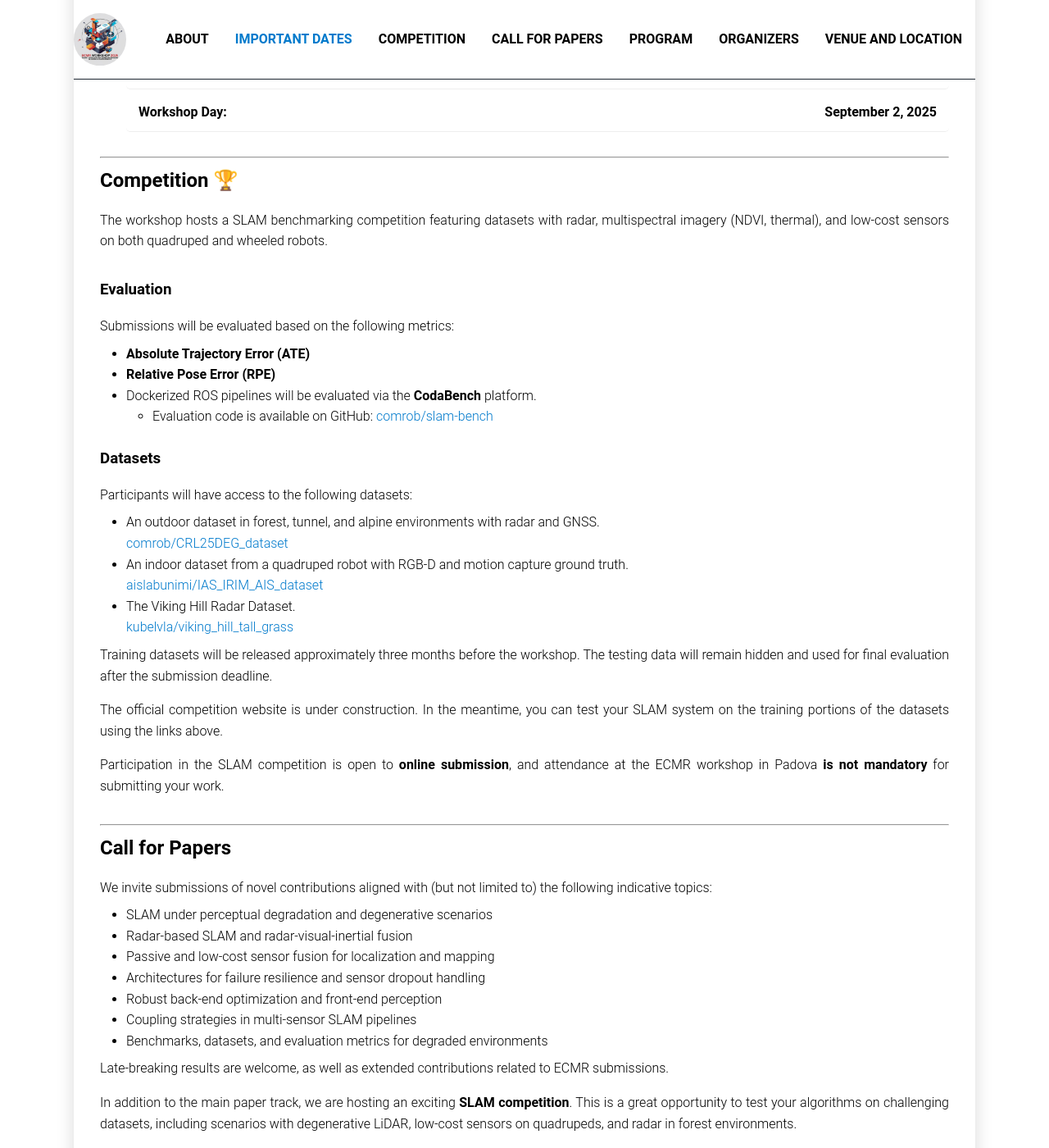
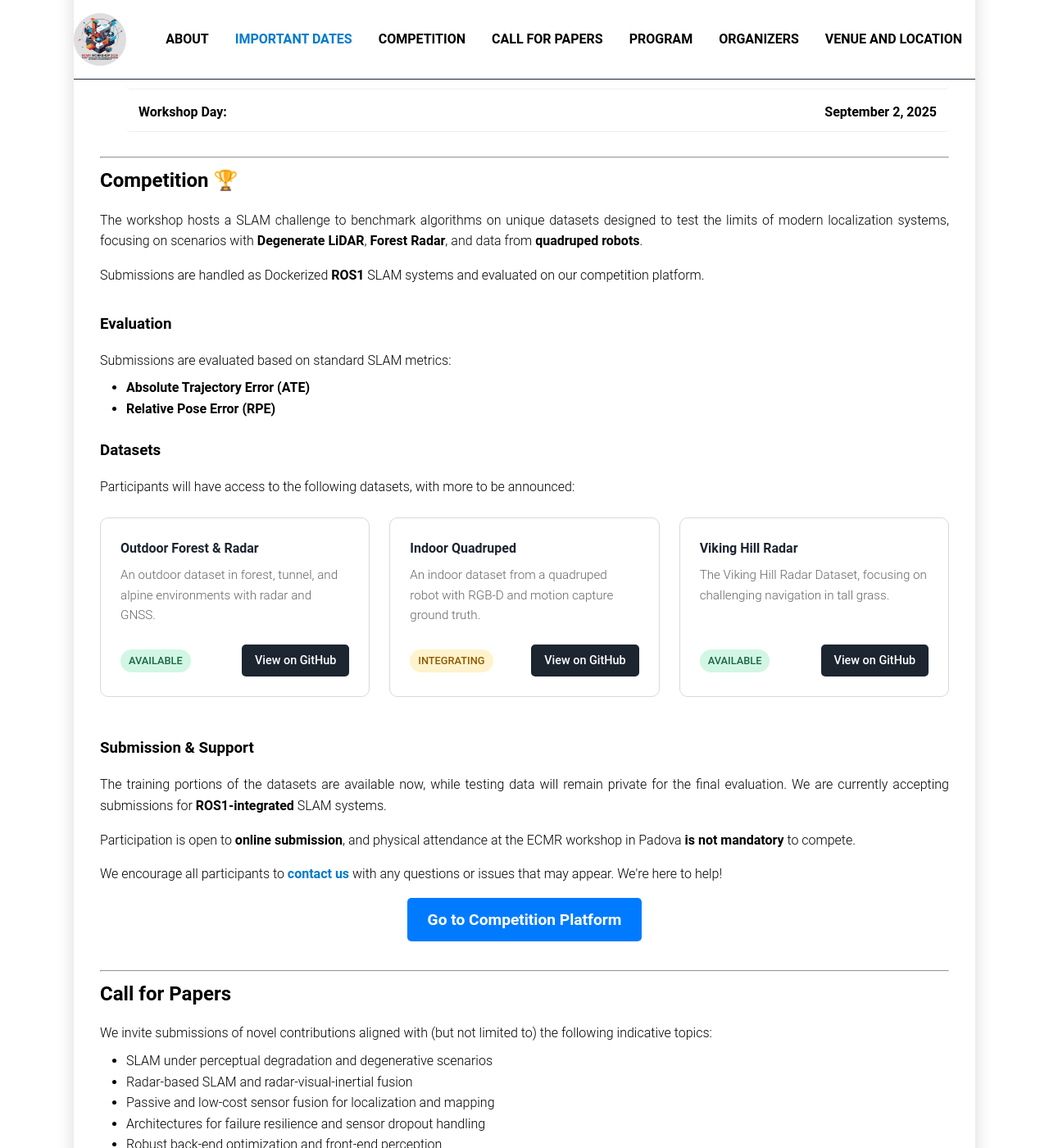
Before and after one commit to comrob/ecmr25slam, a Jekyll site: the page built from docs/index.markdown, in a window 1280 px wide and 1400 px high, scrolled down 797 px. Shown: the whole window at 82% size. Built offline with Jekyll 4.4.1, drawn with Linux system fonts in a browser that asks for light colours.

Commit message:
Add info about competition

```diff
--- a/docs/assets/css/style.css
+++ b/docs/assets/css/style.css
@@ -802,3 +802,82 @@ li.event-poster {
 li.event-break {
   background-color: rgba(108, 117, 125, 0.1); /* Light Grey */
 }
+
+/* --- Styles for Dataset Cards --- */
+
+.dataset-grid {
+  display: grid;
+  grid-template-columns: repeat(auto-fit, minmax(300px, 1fr));
+  gap: 1.5rem;
+  margin-top: 1rem;
+}
+
+.dataset-card {
+  border: 1px solid var(--gray);
+  border-radius: var(--border-radius);
+  padding: 1.5rem;
+  background-color: #fff;
+  display: flex;
+  flex-direction: column;
+  transition: transform 0.3s ease, box-shadow 0.3s ease;
+}
+
+.dataset-card:hover {
+  transform: translateY(-5px);
+  box-shadow: 0 5px 15px rgba(0, 0, 0, 0.08);
+}
+
+.dataset-card h4 {
+  margin-top: 0;
+  margin-bottom: 0.5rem;
+  color: var(--dark-color);
+}
+
+.dataset-card p {
+  font-size: 0.95rem;
+  color: var(--dark-gray);
+  flex-grow: 1; /* Ensures cards in a row have the same height */
+  margin-bottom: 1.5rem;
+}
+
+.card-footer {
+  display: flex;
+  justify-content: space-between;
+  align-items: center;
+  gap: 1rem;
+}
+
+.status-badge {
+  font-size: 0.8rem;
+  font-weight: 500;
+  padding: 4px 10px;
+  border-radius: 15px;
+  text-transform: uppercase;
+  white-space: nowrap;
+}
+
+.status-badge.available {
+  color: #1e6643;
+  background-color: #d1f7e4;
+}
+
+.status-badge.integrating {
+  color: #8c5a00;
+  background-color: #fff3cd;
+}
+
+.github-button {
+  background-color: var(--dark-color);
+  color: white;
+  padding: 8px 16px;
+  text-decoration: none;
+  border-radius: 5px;
+  font-size: 0.9em;
+  font-weight: 500;
+  text-align: center;
+  transition: background-color 0.2s ease;
+}
+
+.github-button:hover {
+  background-color: #000;
+}
--- a/docs/index.markdown
+++ b/docs/index.markdown
@@ -55,42 +55,59 @@ contact-email: hulchvse@student.cvut.cz
 
 <h2 id="competition">Competition 🏆</h2>
 <div class="section-intro">
-<p>The workshop hosts a SLAM benchmarking competition featuring datasets with radar, multispectral imagery (NDVI, thermal), and low-cost sensors on both quadruped and wheeled robots.</p>
+    <p>The workshop hosts a SLAM challenge to benchmark algorithms on unique datasets designed to test the limits of modern localization systems, focusing on scenarios with <strong>Degenerate LiDAR</strong>, <strong>Forest Radar</strong>, and data from <strong>quadruped robots</strong>.</p>
+    <p>Submissions are handled as Dockerized <strong>ROS1</strong> SLAM systems and evaluated on our competition platform.</p>
 
-<h3>Evaluation</h3>
-<p>Submissions will be evaluated based on the following metrics:</p>
-<ul>
-    <li><strong>Absolute Trajectory Error (ATE)</strong></li>
-    <li><strong>Relative Pose Error (RPE)</strong></li>
-    <li>Dockerized ROS pipelines will be evaluated via the <strong>CodaBench</strong> platform.
-        <ul>
-            <li>
-                Evaluation code is available on GitHub: <a href="https://github.com/comrob/slam-bench">comrob/slam-bench</a>
-            </li>
-        </ul>
-    </li>
-</ul>
+    <h3>Evaluation</h3>
+    <p>Submissions are evaluated based on standard SLAM metrics:</p>
+    <ul>
+        <li><strong>Absolute Trajectory Error (ATE)</strong></li>
+        <li><strong>Relative Pose Error (RPE)</strong></li>
+    </ul>
 
-<h3>Datasets</h3>
-<p>Participants will have access to the following datasets:</p>
-<ul>
-<li>An outdoor dataset in forest, tunnel, and alpine environments with radar and GNSS.<br/>
-    <a href="https://github.com/comrob/CRL25DEG_dataset">comrob/CRL25DEG_dataset</a>
-</li>
-<li>An indoor dataset from a quadruped robot with RGB-D and motion capture ground truth.<br/>
-    <a href="https://github.com/aislabunimi/IAS_IRIM_AIS_dataset">aislabunimi/IAS_IRIM_AIS_dataset</a>
-</li>
-<li>The Viking Hill Radar Dataset.<br/>
-    <a href="https://github.com/kubelvla/viking_hill_tall_grass">kubelvla/viking_hill_tall_grass</a>
-</li>
-</ul>
-
-<p>Training datasets will be released approximately three months before the workshop. The testing data will remain hidden and used for final evaluation after the submission deadline.</p>
-<p>The official competition website is under construction. In the meantime, you can test your SLAM system on the training portions of the datasets using the links above.</p>
-<p>Participation in the SLAM competition is open to <strong>online submission</strong>, and attendance at the ECMR workshop in Padova <strong>is not mandatory</strong> for submitting your work.</p>
+    <h3>Datasets</h3>
+    <p>Participants will have access to the following datasets, with more to be announced:</p>
 </div>
 
+<div class="dataset-grid">
+    <div class="dataset-card">
+        <h4>Outdoor Forest & Radar</h4>
+        <p>An outdoor dataset in forest, tunnel, and alpine environments with radar and GNSS.</p>
+        <div class="card-footer">
+            <span class="status-badge available">Available</span>
+            <a href="https://github.com/comrob/CRL25DEG_dataset" target="_blank" class="github-button">View on GitHub</a>
+        </div>
+    </div>
+    <div class="dataset-card">
+        <h4>Indoor Quadruped</h4>
+        <p>An indoor dataset from a quadruped robot with RGB-D and motion capture ground truth.</p>
+        <div class="card-footer">
+            <span class="status-badge integrating">Integrating</span>
+            <a href="https://github.com/aislabunimi/IAS_IRIM_AIS_dataset" target="_blank" class="github-button">View on GitHub</a>
+        </div>
+    </div>
+    <div class="dataset-card">
+        <h4>Viking Hill Radar</h4>
+        <p>The Viking Hill Radar Dataset, focusing on challenging navigation in tall grass.</p>
+        <div class="card-footer">
+            <span class="status-badge available">Available</span>
+            <a href="https://github.com/kubelvla/viking_hill_tall_grass" target="_blank" class="github-button">View on GitHub</a>
+        </div>
+    </div>
+</div>
 
+<div class="section-intro" style="margin-top: 2rem;">
+    <h3>Submission & Support</h3>
+    <p>The training portions of the datasets are available now, while testing data will remain private for the final evaluation. We are currently accepting submissions for <strong>ROS1-integrated</strong> SLAM systems.</p>
+    <p>Participation is open to <strong>online submission</strong>, and physical attendance at the ECMR workshop in Padova <strong>is not mandatory</strong> to compete.</p>
+    <p>We encourage all participants to <a href="mailto:robotmappingws@gmail.com"><strong>contact us</strong></a> with any questions or issues that may appear. We're here to help!</p>
+</div>
+
+<div class="cta-button-wrapper">
+    <a href="https://comrob-ds.fel.cvut.cz:555/?page=1" target="_blank" class="cta-button">
+        Go to Competition Platform
+    </a>
+</div>
 <br/>
 <hr>
 
```
